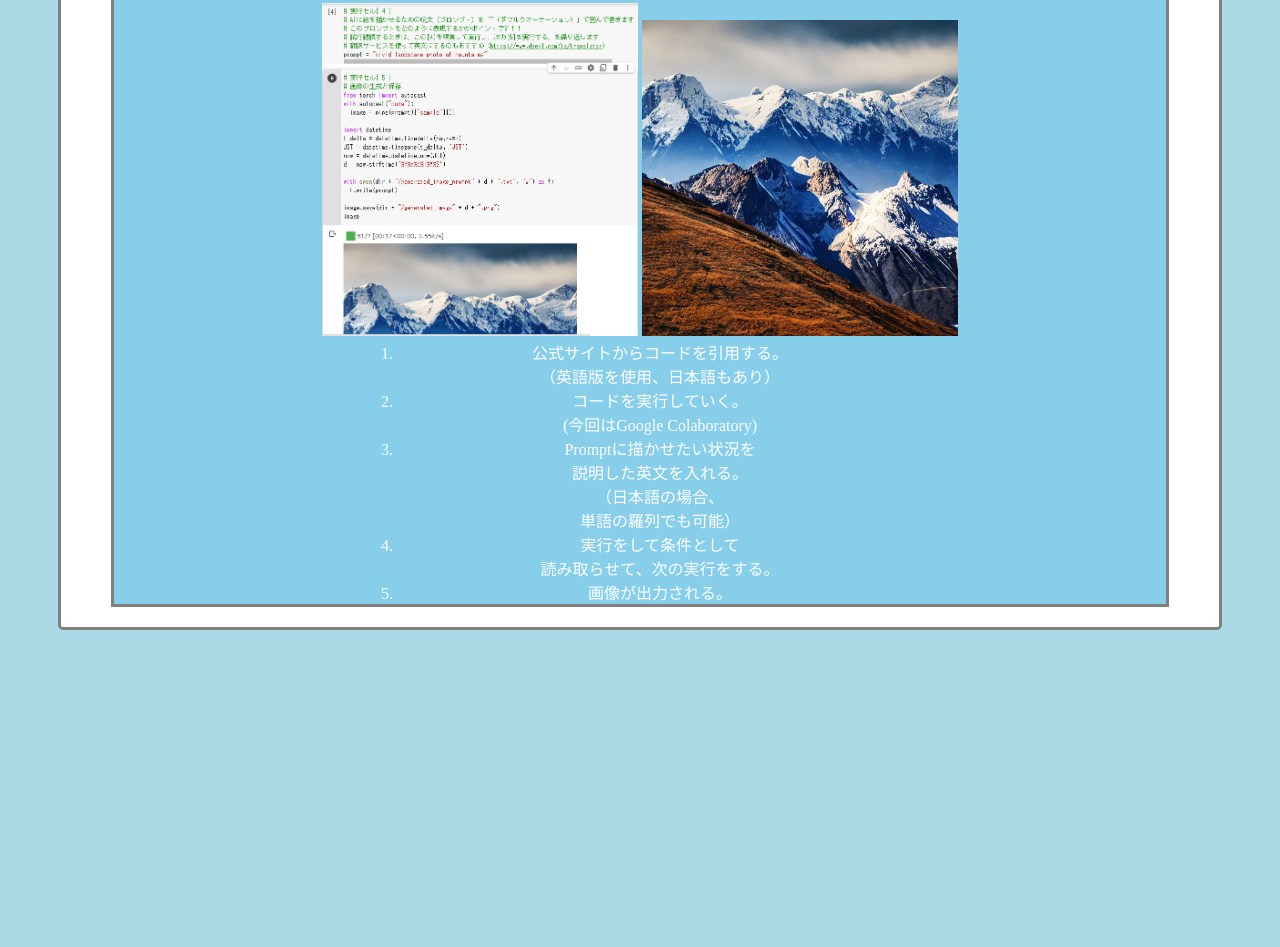
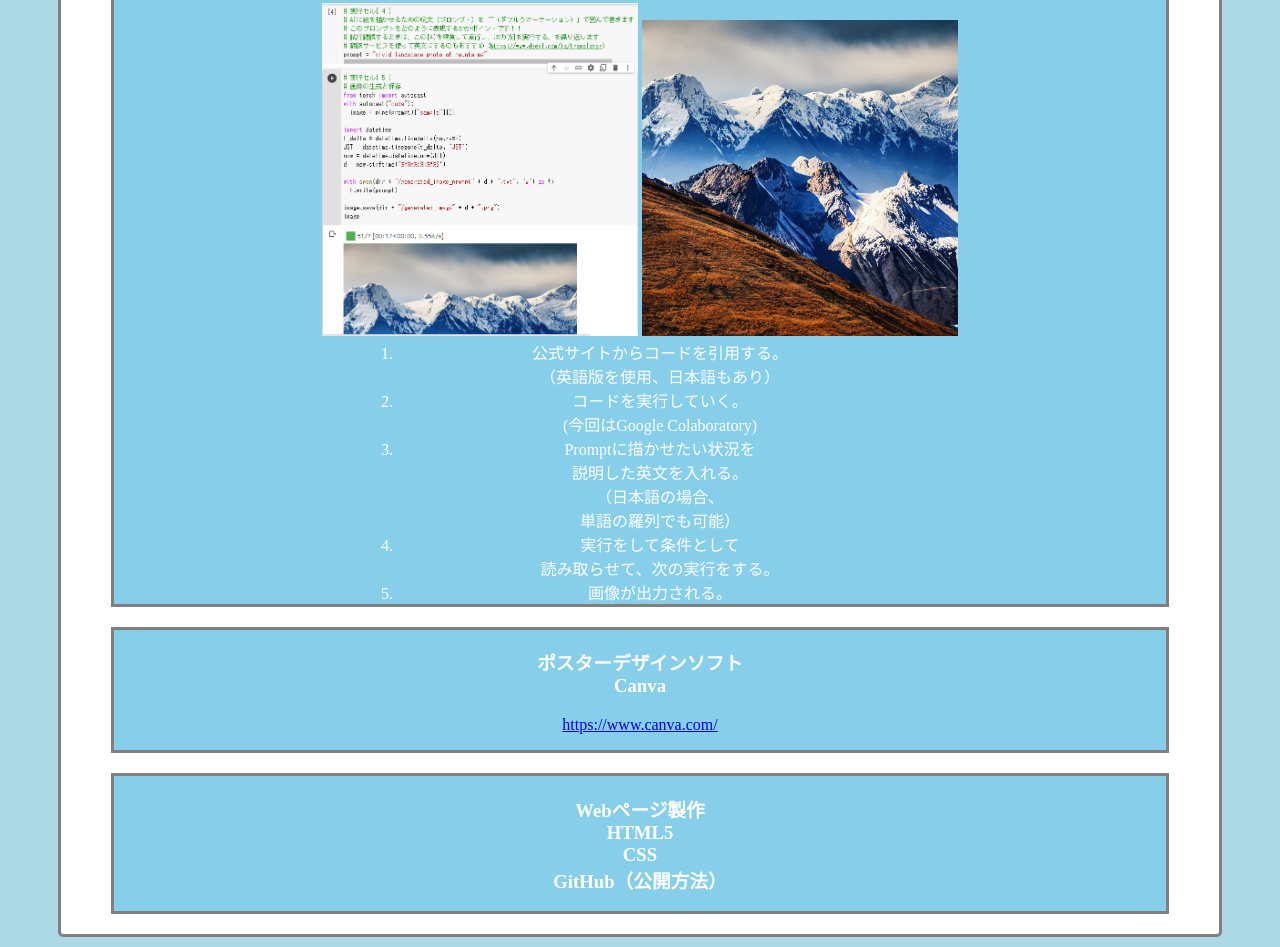
Before and after one commit to Corgi-butt/AI-Webpage, a plain HTML site: page index.html in a window 1280 px wide. Shown: the part 1643-2590 px from the top of the page. Before the commit the page ends 2283 px from the top, so only its background shows below. Drawn offline with Linux system fonts and the light colour scheme.

Commit message:
Update index.html

```diff
--- a/index.html
+++ b/index.html
@@ -54,6 +54,14 @@
             <li>画像が出力される。</li>
         </ol>
         </div>
+        <div class="list2">
+            <h3>ポスターデザインソフト<br>Canva</h3>
+            <p><a href="https://www.canva.com/">https://www.canva.com/</a></p>
+        </div>
+        <div class="list2">
+            <h3>Webページ製作<br>
+            HTML5<br>CSS<br>GitHub（公開方法）</h3>
+        </div>
     </div>
 </body>
 </html>
```
